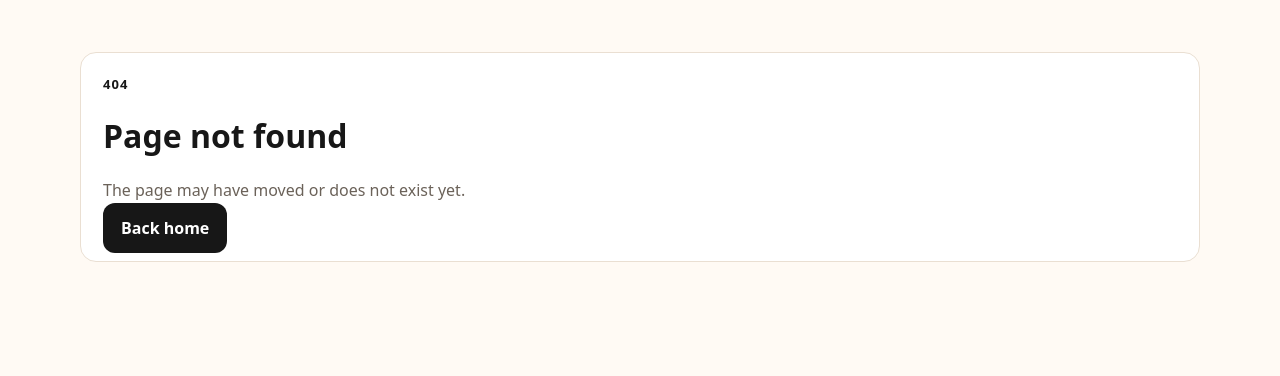
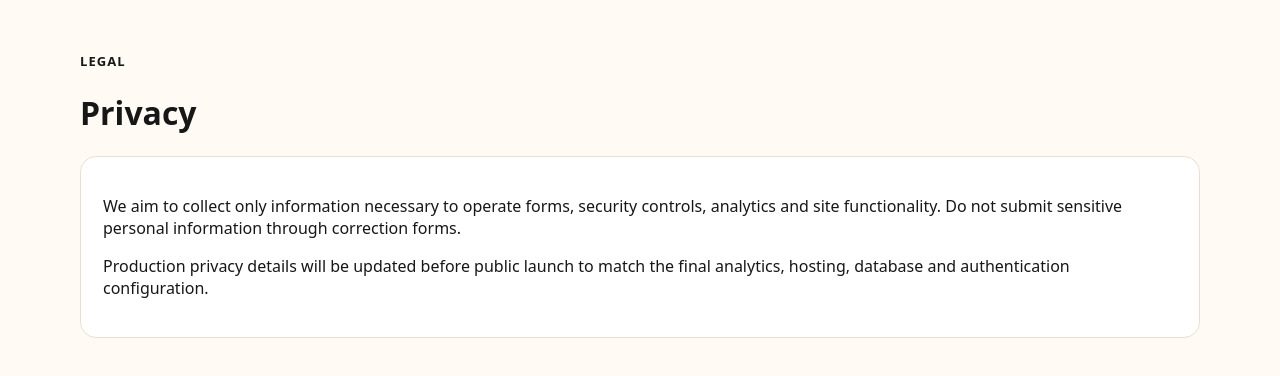
Before and after one commit to syedahtishamshahg/cookout-menu-platform, a Next.js app: page /privacy in a window 1280 px wide. Before the commit this address had no page. Shown: the top 376 px of the page. Built offline with nearby package versions, Linux system fonts and the light colour scheme.

Commit message:
feat: add SEO, reliability states and public correction foundation

```diff
--- /dev/null
+++ b/src/app/privacy/page.tsx
@@ -0,0 +1 @@
+export const metadata={title:"Privacy"}; export default function Privacy(){return <main className="container section"><div className="eyebrow">Legal</div><h1>Privacy</h1><div className="card"><p>We aim to collect only information necessary to operate forms, security controls, analytics and site functionality. Do not submit sensitive personal information through correction forms.</p><p>Production privacy details will be updated before public launch to match the final analytics, hosting, database and authentication configuration.</p></div></main>}
```
